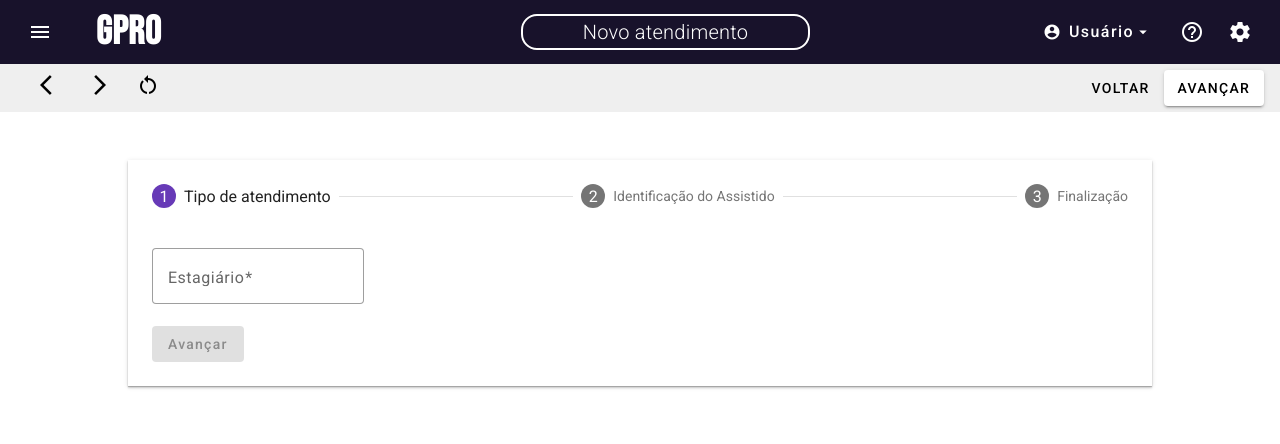
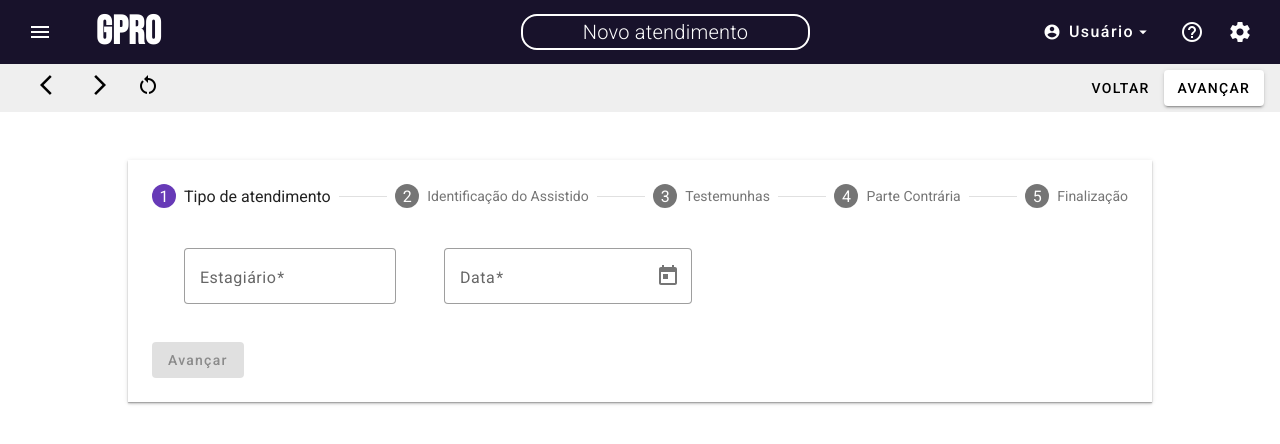
Before and after one commit to fabuniprojecaotag/npj-frontend, an Angular app: page /assistidos/novo-atendimento in a window 1280 px wide. Shown: the top 444 px of the page. Built offline with nearby package versions, Linux system fonts and the light colour scheme; no server answers; sample sign-in values are in the browser's storage; grey boxes are pictures that could not be loaded.

Commit message:
atualizando atendimentos + datepicker adicionado (angular material)

```diff
--- a/src/app/shared/form-assistidos/form-assistidos.component.html
+++ b/src/app/shared/form-assistidos/form-assistidos.component.html
@@ -58,6 +58,7 @@
         <mat-form-field class="full-width">
           <mat-label>Telefone</mat-label>
           <input matInput formControlName="telefone">
+          <mat-icon matSuffix>phone</mat-icon>
         </mat-form-field>
       </div>
     </div>
--- a/src/app/shared/stepper-atendimentos/stepper-atendimentos.component.html
+++ b/src/app/shared/stepper-atendimentos/stepper-atendimentos.component.html
@@ -1,25 +1,66 @@
-<mat-stepper [linear]="isLinear" #stepper [formGroup]="atendimentoFormGroup">
-  <mat-step formGroupName="firstGroup">
+<mat-stepper [linear]="isLinear" #stepper [formGroup]="formAtendimentos">
+  <mat-step formGroupName="primeiroGrupo">
       <ng-template matStepLabel>Tipo de atendimento</ng-template>
       <mat-form-field>
         <mat-label>Estagiário</mat-label>
         <input matInput placeholder="Nome do Estagiário" formControlName="estagiario" required>
+        <mat-error *ngIf="formAtendimentos.get('primeiroGrupo')?.get('estagiario')?.errors?.['required']">Estagiário é
+          obrigatório</mat-error>
+      </mat-form-field>
+      <mat-form-field>
+        <mat-label>Data</mat-label>
+        <input matInput [matDatepicker]="dataAtendimento" formControlName="dataAtendimento" required>
+        <mat-datepicker-toggle matIconSuffix [for]="dataAtendimento" color="primary"></mat-datepicker-toggle>
+        <mat-datepicker #dataAtendimento></mat-datepicker>
+        <mat-error *ngIf="formAtendimentos.get('primeiroGrupo')?.get('dataAtendimento')?.errors?.['required']">Data de
+          atendimento é
+          obrigatória</mat-error>
       </mat-form-field>
       <div>
-      <button mat-raised-button matStepperNext [disabled]="atendimentoFormGroup.get('firstGroup')?.invalid">Avançar</button>
+        <button mat-raised-button matStepperNext [disabled]="formAtendimentos.get('primeiroGrupo')?.invalid"
+          color="primary">Avançar</button>
       </div>
   </mat-step>
-  <mat-step formGroupName="secondGroup" label="Identificação do Assistido">
+  <mat-step formGroupName="segundoGrupo" label="Identificação do Assistido">
     <mat-form-field>
       <mat-label>Assistido</mat-label>
       <input matInput formControlName="assistido" placeholder="Nome do assistido" required>
+      <mat-error *ngIf="formAtendimentos.get('segundoGrupo')?.get('assistido')?.errors?.['required']">Assistido é
+        obrigatório</mat-error>
+    </mat-form-field>
+    <button mat-raised-button disabled>Cadastrar Assistido</button>
+    <div>
+      <button mat-raised-button matStepperPrevious>Voltar</button>
+      <button mat-raised-button matStepperNext [disabled]="formAtendimentos.get('segundoGrupo')?.invalid"
+        color="primary">Avançar</button>
+    </div>
+  </mat-step>
+  <mat-step formGroupName="terceiroGrupo">
+    <ng-template matStepLabel>Testemunhas</ng-template>
+    <h3>Testemunha 1</h3>
+    <mat-form-field>
+      <mat-label>Nome</mat-label>
+      <input matInput formControlName="nomeTestemunha1" placeholder="nome">
     </mat-form-field>
     <div>
       <button mat-raised-button matStepperPrevious>Voltar</button>
-      <button mat-raised-button matStepperNext [disabled]="atendimentoFormGroup.get('secondGroup')?.invalid">Avançar</button>
+      <button mat-raised-button matStepperNext [disabled]="formAtendimentos.get('terceiroGrupo')?.invalid"
+        color="primary">Avançar</button>
     </div>
   </mat-step>
-  <mat-step formGroupName="thirdGroup">
+  <mat-step formGroupName="quartoGrupo">
+    <ng-template matStepLabel>Parte Contrária</ng-template>
+    <mat-form-field>
+      <mat-label>Nome</mat-label>
+      <input matInput formControlName="nomeParteContraria" placeholder="nome">
+    </mat-form-field>
+    <div>
+      <button mat-raised-button matStepperPrevious>Voltar</button>
+      <button mat-raised-button matStepperNext [disabled]="formAtendimentos.get('terceiroGrupo')?.invalid"
+        color="primary">Avançar</button>
+    </div>
+  </mat-step>
+  <mat-step formGroupName="quintoGrupo">
     <ng-template matStepLabel>Finalização</ng-template>
     <mat-form-field>
       <mat-label>Histórico</mat-label>
@@ -27,7 +68,7 @@
     </mat-form-field>
     <div>
       <button mat-raised-button matStepperPrevious>Voltar</button>
-      <button mat-raised-button (click)="stepper.reset()">Concluir</button>
+      <button mat-raised-button [disabled]="formAtendimentos.invalid" (click)="stepper.reset()">Concluir</button>
     </div>
   </mat-step>
 </mat-stepper>
--- a/src/app/shared/stepper-atendimentos/stepper-atendimentos.component.scss
+++ b/src/app/shared/stepper-atendimentos/stepper-atendimentos.component.scss
@@ -1,14 +1,15 @@
 mat-stepper {
-  box-shadow:
-  0px 1px 5px 0px #0000001F,
-  0px 2px 2px 0px #00000024,
-  0px 1px 1px 0px #00000033;
-
+  box-shadow: 0px 1px 5px 0px #0000001f, 0px 2px 2px 0px #00000024,
+    0px 1px 1px 0px #00000033;
   margin: 3em auto 0;
   width: 80%;
 
+  mat-step {
+    display: flex;
+    justify-content: center;
+  }
   .mat-mdc-form-field {
-    margin-top: 16px;
+    margin: 16px 1em 1em 2em;
   }
 
   button {
--- a/src/app/shared/stepper-atendimentos/stepper-atendimentos.component.ts
+++ b/src/app/shared/stepper-atendimentos/stepper-atendimentos.component.ts
@@ -1,4 +1,4 @@
-import { Component } from '@angular/core';
+import { Component, OnInit } from '@angular/core';
 import { FormBuilder, FormGroup, Validators } from '@angular/forms';
 
 @Component({
@@ -6,19 +6,30 @@ import { FormBuilder, FormGroup, Validators } from '@angular/forms';
   templateUrl: './stepper-atendimentos.component.html',
   styleUrls: ['./stepper-atendimentos.component.scss']
 })
-export class StepperAtendimentosComponent {
-  atendimentoFormGroup: FormGroup = this._formBuilder.group({
-    firstGroup: this._formBuilder.group({
-      estagiario: ['', Validators.required],
-    }),
-    secondGroup: this._formBuilder.group({
-      assistido: ['', Validators.required],
-    }),
-    thirdGroup: this._formBuilder.group({
-      historico: [''],
-    }),
-  });
+export class StepperAtendimentosComponent implements OnInit {
+  formAtendimentos!: FormGroup;
   isLinear = true;
 
-  constructor(private _formBuilder: FormBuilder) {}
+  constructor(private formBuilder: FormBuilder) {}
+
+  ngOnInit(): void {
+    this.formAtendimentos = this.formBuilder.group({
+      primeiroGrupo: this.formBuilder.group({
+        estagiario: [null, Validators.required],
+        dataAtendimento: [null, Validators.required]
+      }),
+      segundoGrupo: this.formBuilder.group({
+        assistido: ['', Validators.required],
+      }),
+      terceiroGrupo: this.formBuilder.group({
+        nomeTestemunha1: [null],
+      }),
+      quartoGrupo: this.formBuilder.group({
+        nomeParteContraria: [null, Validators.required],
+      }),
+      quintoGrupo: this.formBuilder.group({
+        historico: [''],
+      })
+    });
+  }
 }
```
Also changed, not shown: src/app/app.module.ts (+6 -2 lines), src/app/pages/atendimentos/atendimentos.component.html (+4 -4 lines). Lines whose indentation alone changed are shown as unchanged.
